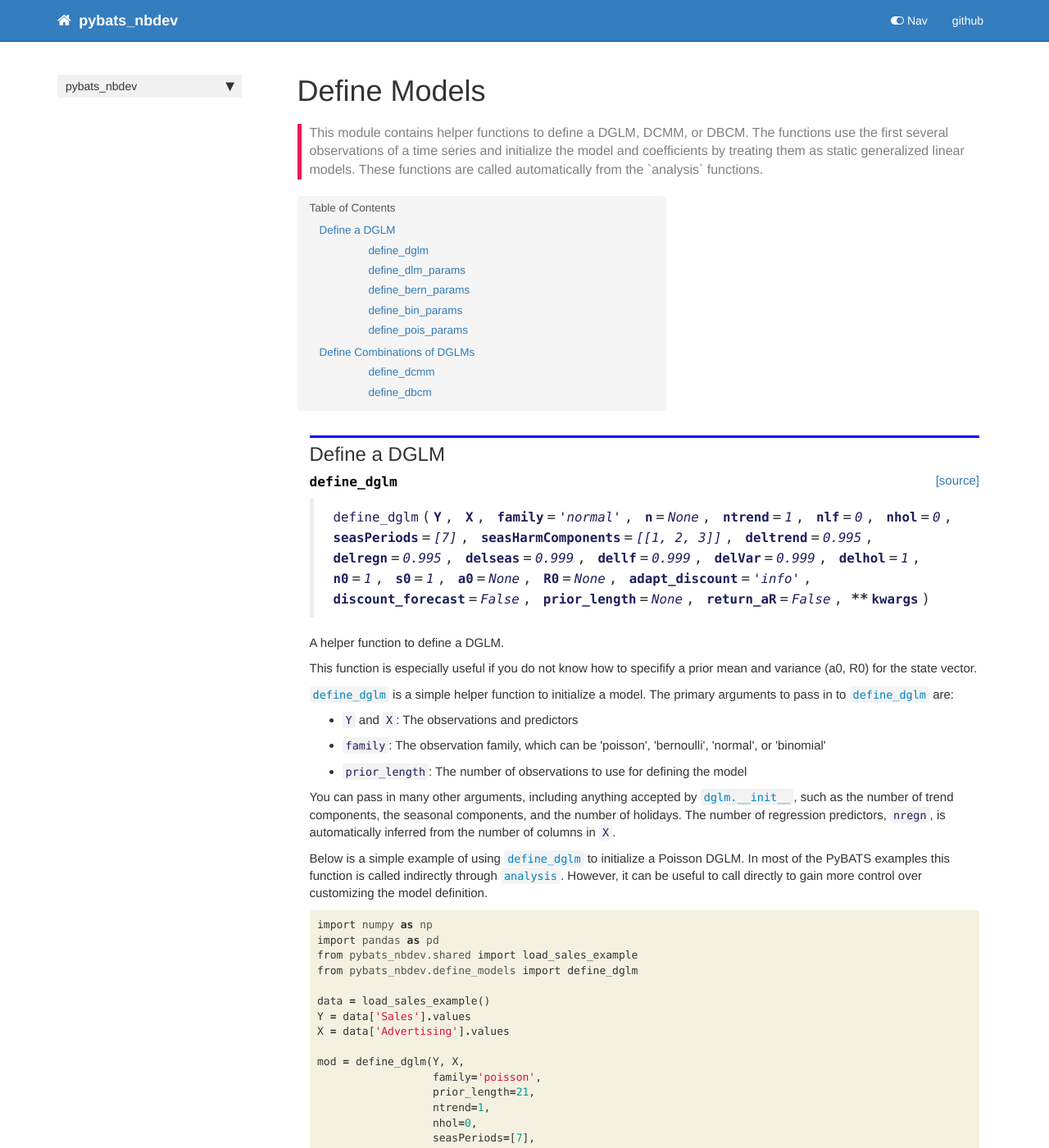
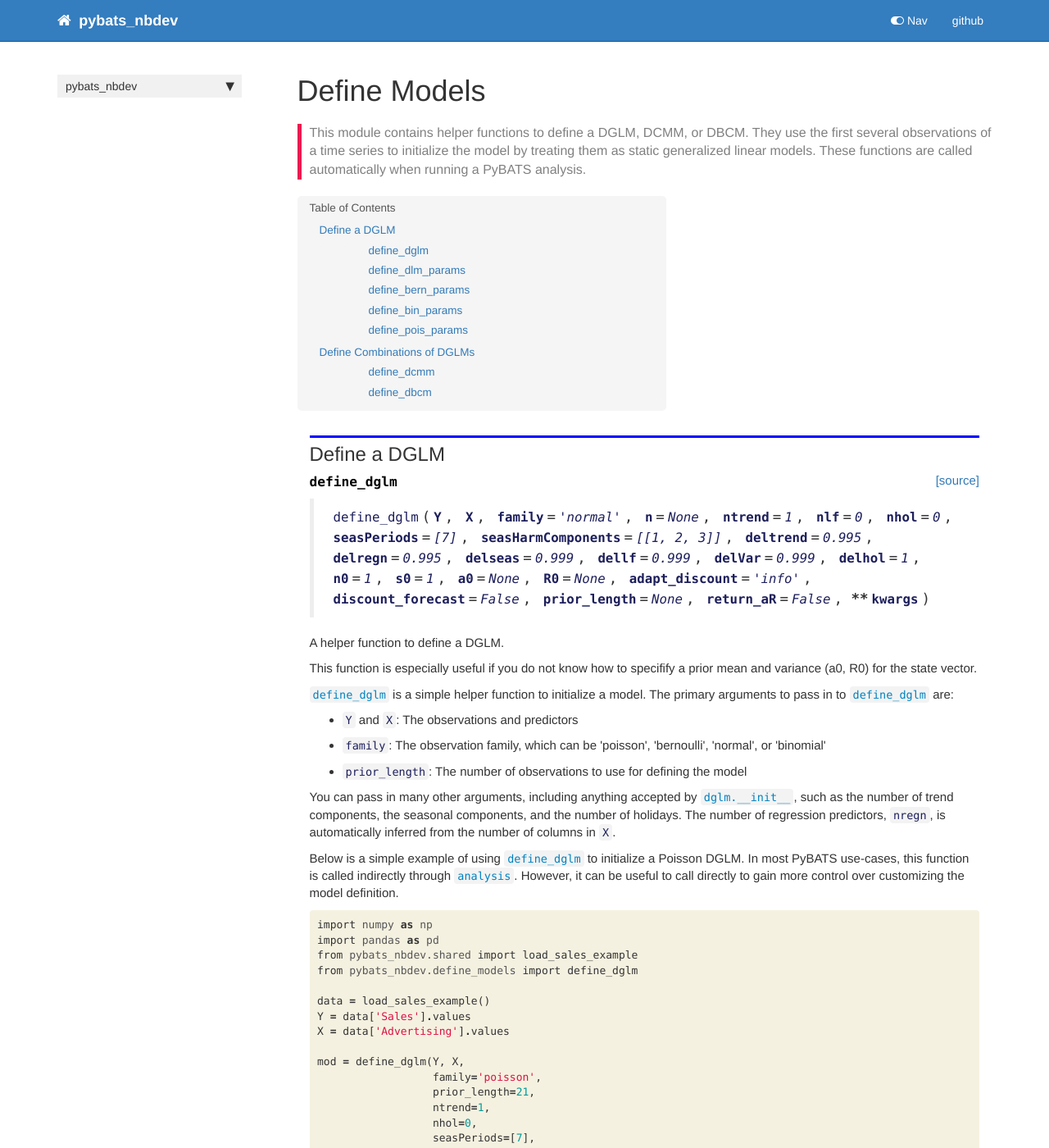
Before and after one commit to lavinei/pybats_nbdev, a Jekyll site: the page built from docs/define_models.html, in a window 1280 px wide and 1400 px high. Shown: the whole window at 82% size. Built offline with Jekyll 4.4.1, drawn with Linux system fonts in a browser that asks for light colours; nearby versions of some CDN libraries; comment, search, counter and statistics services are not loaded; some of the changed text lies outside the part shown.

Commit message:
define_models

```diff
--- a/docs/define_models.html
+++ b/docs/define_models.html
@@ -6,8 +6,8 @@
 keywords: fastai
 sidebar: home_sidebar
 
-summary: "This module contains helper functions to define a DGLM, DCMM, or DBCM. The functions use the first several observations of a time series and initialize the model and coefficients by treating them as static generalized linear models. These functions are called automatically from the `analysis` functions."
-description: "This module contains helper functions to define a DGLM, DCMM, or DBCM. The functions use the first several observations of a time series and initialize the model and coefficients by treating them as static generalized linear models. These functions are called automatically from the `analysis` functions."
+summary: "This module contains helper functions to define a DGLM, DCMM, or DBCM. They use the first several observations of a time series to initialize the model by treating them as static generalized linear models. These functions are called automatically when running a PyBATS analysis."
+description: "This module contains helper functions to define a DGLM, DCMM, or DBCM. They use the first several observations of a time series to initialize the model by treating them as static generalized linear models. These functions are called automatically when running a PyBATS analysis."
 nb_path: "nbs/03_define_models.ipynb"
 ---
 <!--
@@ -77,7 +77,7 @@
 <li><code>prior_length</code>: The number of observations to use for defining the model</li>
 </ul>
 <p>You can pass in many other arguments, including anything accepted by <a href="/pybats_nbdev/dglm.html#dglm.__init__"><code>dglm.__init__</code></a>, such as the number of trend components, the seasonal components, and the number of holidays. The number of regression predictors, <code>nregn</code>, is automatically inferred from the number of columns in <code>X</code>.</p>
-<p>Below is a simple example of using <a href="/pybats_nbdev/define_models.html#define_dglm"><code>define_dglm</code></a> to initialize a Poisson DGLM. In most of the PyBATS examples this function is called indirectly through <a href="/pybats_nbdev/analysis.html"><code>analysis</code></a>. However, it can be useful to call directly to gain more control over customizing the model definition.</p>
+<p>Below is a simple example of using <a href="/pybats_nbdev/define_models.html#define_dglm"><code>define_dglm</code></a> to initialize a Poisson DGLM. In most PyBATS use-cases, this function is called indirectly through <a href="/pybats_nbdev/analysis.html"><code>analysis</code></a>. However, it can be useful to call directly to gain more control over customizing the model definition.</p>
 
 </div>
 </div>
@@ -107,13 +107,7 @@
                   <span class="n">seasHarmComponents</span><span class="o">=</span><span class="p">[[</span><span class="mi">1</span><span class="p">,</span><span class="mi">2</span><span class="p">,</span><span class="mi">3</span><span class="p">]]</span>
                   <span class="p">)</span>
 
-<span class="n">names</span> <span class="o">=</span> <span class="p">[</span><span class="s1">&#39;Intercept&#39;</span><span class="p">,</span> <span class="s1">&#39;Regn Coef&#39;</span><span class="p">,</span>
-         <span class="s1">&#39;Seas Coef 1&#39;</span><span class="p">,</span> <span class="s1">&#39;Seas Coef 2&#39;</span><span class="p">,</span> <span class="s1">&#39;Seas Coef 3&#39;</span><span class="p">,</span>
-         <span class="s1">&#39;Seas Coef 4&#39;</span><span class="p">,</span> <span class="s1">&#39;Seas Coef 5&#39;</span><span class="p">,</span> <span class="s1">&#39;Seas Coef 6&#39;</span><span class="p">]</span>
-
-<span class="n">pd</span><span class="o">.</span><span class="n">DataFrame</span><span class="p">({</span><span class="s1">&#39;State Vector Mean&#39;</span><span class="p">:</span><span class="n">mod</span><span class="o">.</span><span class="n">a</span><span class="o">.</span><span class="n">reshape</span><span class="p">(</span><span class="o">-</span><span class="mi">1</span><span class="p">),</span>
-              <span class="s1">&#39;State Vector Standard Deviation&#39;</span><span class="p">:</span> <span class="n">np</span><span class="o">.</span><span class="n">sqrt</span><span class="p">(</span><span class="n">mod</span><span class="o">.</span><span class="n">R</span><span class="o">.</span><span class="n">diagonal</span><span class="p">())},</span>
-             <span class="n">index</span><span class="o">=</span><span class="n">names</span><span class="p">)</span><span class="o">.</span><span class="n">round</span><span class="p">(</span><span class="mi">2</span><span class="p">)</span>
+<span class="n">mod</span><span class="o">.</span><span class="n">get_coef</span><span class="p">()</span>
 </pre></div>
 
     </div>
@@ -374,7 +368,7 @@
 
 <div class="cell border-box-sizing text_cell rendered"><div class="inner_cell">
 <div class="text_cell_render border-box-sizing rendered_html">
-<p>Dynamic Count Mixture Models are the combination of a Bernoulli and Poisson DGLM. <a href="/pybats_nbdev/define_models.html#define_dcmm"><code>define_dcmm</code></a> is a convenient wrapper to help initialize both components of the DCMM together, and is called automatically by <a href="/pybats_nbdev/analysis.html#analysis_dcmm"><code>analysis_dcmm</code></a>.</p>
+<p>Dynamic Count Mixture Models are the combination of a Bernoulli and Poisson DGLM. <a href="/pybats_nbdev/define_models.html#define_dcmm"><code>define_dcmm</code></a> is a convenient wrapper to help initialize both components of the <a href="/pybats_nbdev/dcmm.html"><code>dcmm</code></a> together, and is called automatically by <a href="/pybats_nbdev/analysis.html#analysis_dcmm"><code>analysis_dcmm</code></a>.</p>
 
 </div>
 </div>
@@ -413,7 +407,7 @@
 
 <div class="cell border-box-sizing text_cell rendered"><div class="inner_cell">
 <div class="text_cell_render border-box-sizing rendered_html">
-<p>Dynamic Binary Cascade Models are the combination of a DCMM and a cascade of binomial DGLMs. <a href="/pybats_nbdev/define_models.html#define_dbcm"><code>define_dbcm</code></a> is a convenient wrapper to help initialize all of the components of a DBCM together, and is called automatically by <a href="/pybats_nbdev/analysis.html#analysis_dbcm"><code>analysis_dbcm</code></a>.</p>
+<p>Dynamic Binary Cascade Models are the combination of a DCMM and a cascade of binomial DGLMs. <a href="/pybats_nbdev/define_models.html#define_dbcm"><code>define_dbcm</code></a> is a convenient wrapper to help initialize all of the components of a <a href="/pybats_nbdev/dbcm.html"><code>dbcm</code></a> together, and is called automatically by <a href="/pybats_nbdev/analysis.html#analysis_dbcm"><code>analysis_dbcm</code></a>.</p>
 
 </div>
 </div>
```
Also changed, not shown: other parts of docs/define_models.html (+9 -9 lines), docs/forecast.html (+11 -11 lines), 2 other files.
